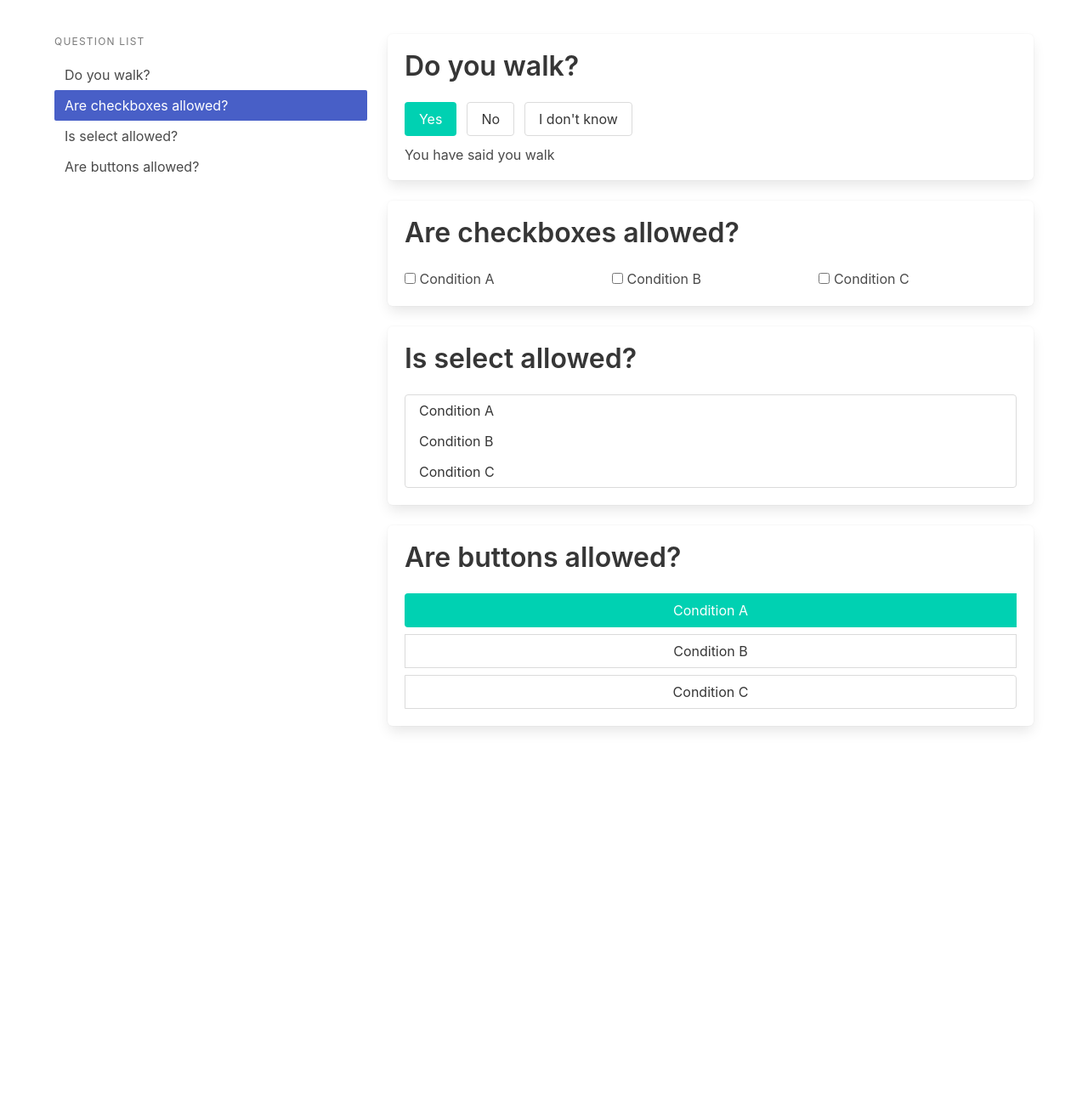
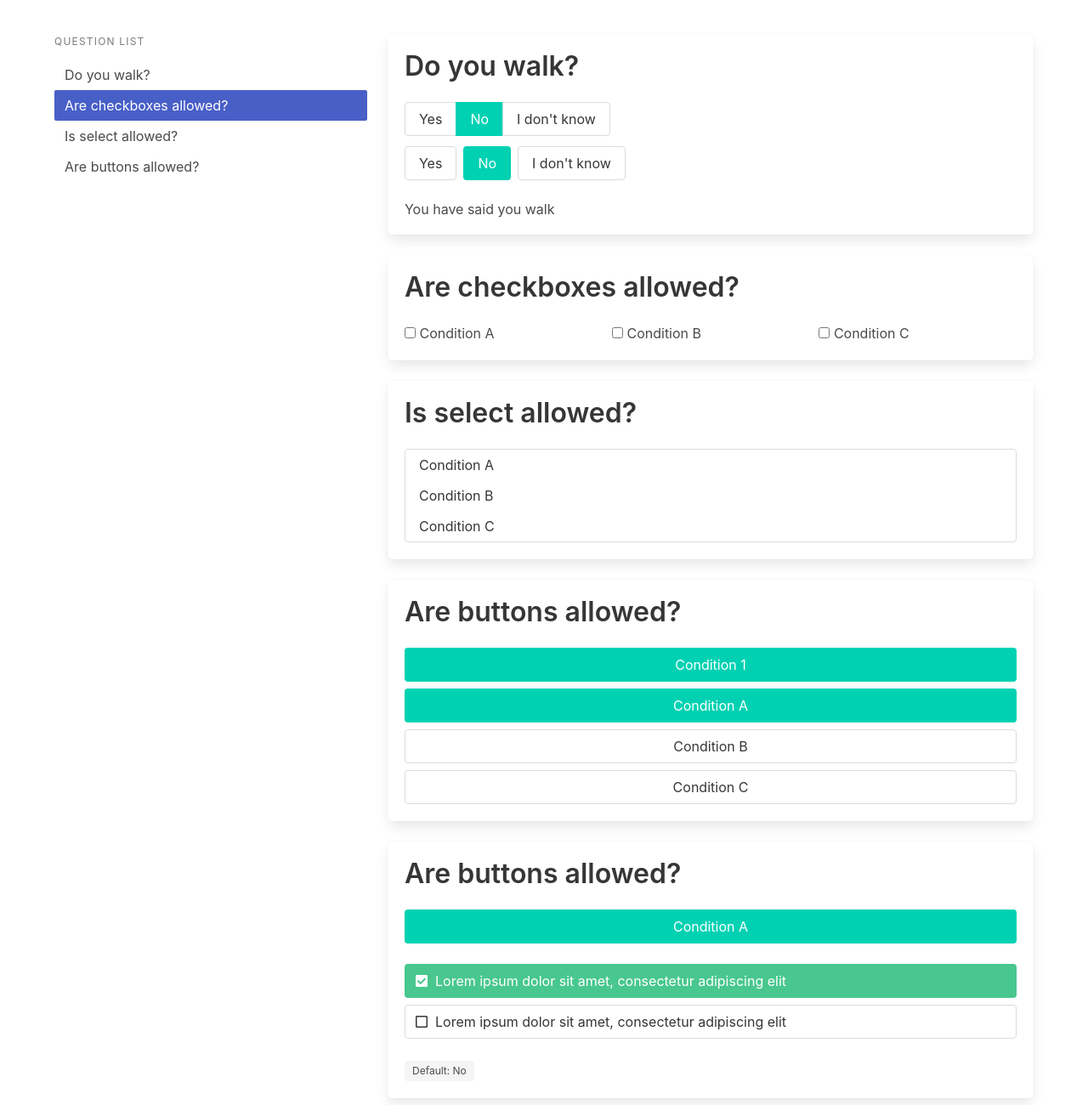
Before and after one commit to tws4793/proto-expert-sys, a website: page src/index.pug in a window 1280 px wide. Shown: the part 60-1360 px from the top of the page at 85% size. Before the commit the page ends 962 px from the top, so only its background shows below. Drawn offline with nearby package versions, Linux system fonts and the light colour scheme; files that its build step writes are made by us from their sources.

Commit message:
add more mockups

```diff
--- a/src/index.pug
+++ b/src/index.pug
@@ -4,6 +4,8 @@ html(lang='en')
     meta(charset='utf-8')
     meta(name='viewport',content='width=device-width, initial-scale=1')
     link(rel='stylesheet', href='https://cdn.jsdelivr.net/npm/bulma@0.9.3/css/bulma.min.css')
+    link(rel='stylesheet',
+    href='https://cdnjs.cloudflare.com/ajax/libs/font-awesome/5.15.4/css/all.min.css')
     title Expert System Prototype
   body
     nav.navbar.is-dark
@@ -35,13 +37,22 @@ html(lang='en')
           .column
             .box
               h1.title Do you walk?
-              .field.is-grouped
-                .control
-                  button.button.is-primary.is-selected Yes
-                .control
-                  button.button No
-                .control
+              .field.has-addons
+                p.control
+                  button.button Yes
+                p.control
+                  button.button.is-primary.is-selected No
+                p.control
                   button.button I don't know
+              //- The below option preferred
+              //- But consider if in the mobile view the buttons can be on top of one another
+              //- For desktop view consider bigger buttons with wider spacing
+              .buttons
+                button.button Yes
+                button.button.is-primary.is-selected No
+                button.button I don't know
+                //-p.control
+                  p.help (Default: No)
               p.subtitle.is-6 You have said you walk
             .box
               h1.title Are checkboxes allowed?
@@ -74,7 +85,26 @@ html(lang='en')
                         option(value='c') Condition C
             .box
               h1.title Are buttons allowed?
+              .buttons
+                a.button.is-fullwidth.is-primary.is-selected.has-text-left-tablet Condition 1
+                button.button.is-fullwidth.is-primary.is-selected.has-text-left-tablet Condition A
+                button.button.is-fullwidth Condition B
+                button.button.is-fullwidth Condition C
+            .box
+              h1.title Are buttons allowed?
               .buttons.has-addons
                 button.button.is-fullwidth.is-primary.is-selected Condition A
-                button.button.is-fullwidth Condition B
-                button.button.is-fullwidth Condition C
+              .buttons
+                a.button.is-fullwidth.has-text-left-tablet.is-success(
+                  style="justify-content: flex-start;"
+                )
+                  span.icon
+                    i.fas.fa-check-square
+                  span Lorem ipsum dolor sit amet, consectetur adipiscing elit
+                a.button.is-fullwidth.has-text-left-tablet(
+                  style="justify-content: flex-start;"
+                )
+                  span.icon
+                    i.far.fa-square
+                  span Lorem ipsum dolor sit amet, consectetur adipiscing elit
+              p.tag Default: No
```
Also changed, not shown: index.html.
